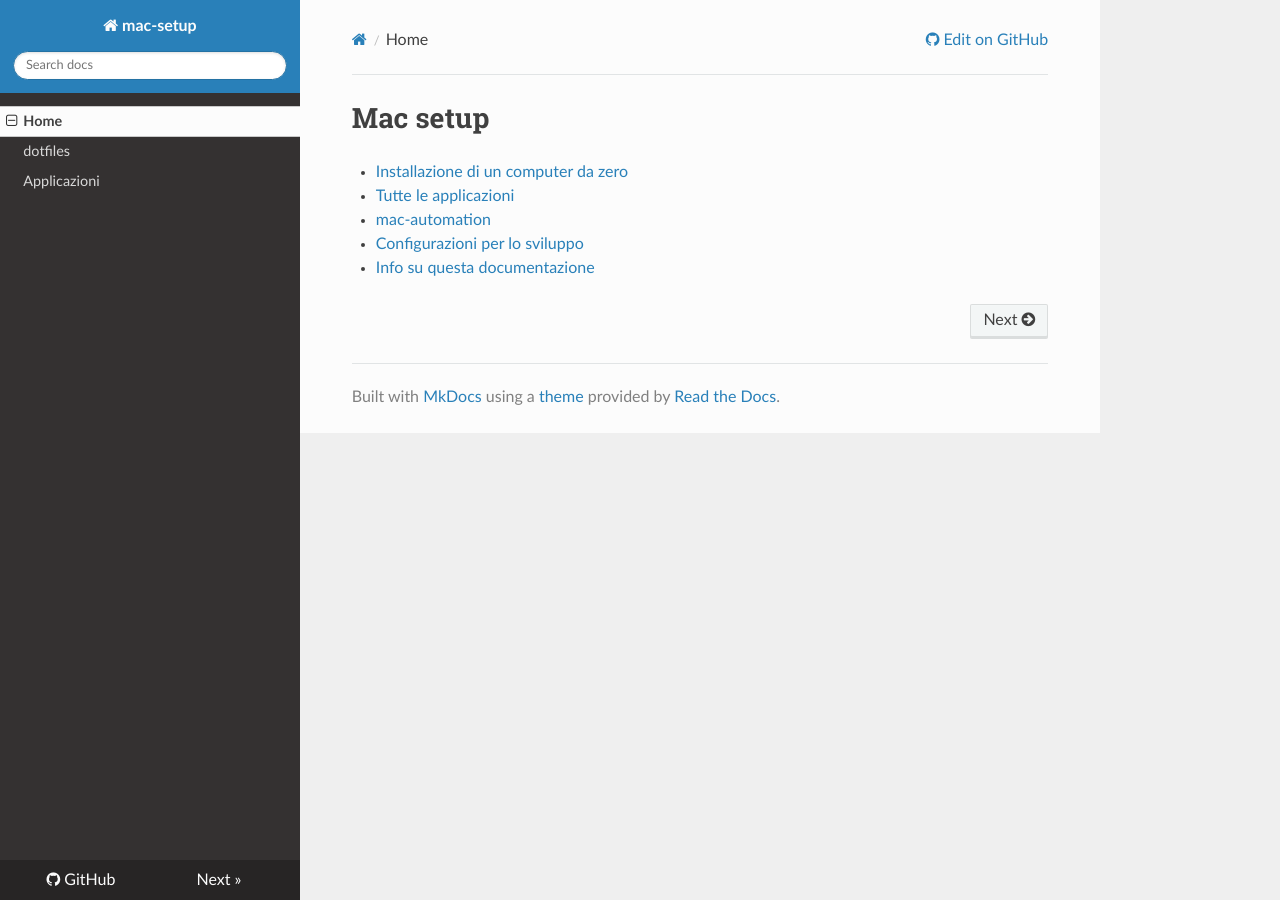
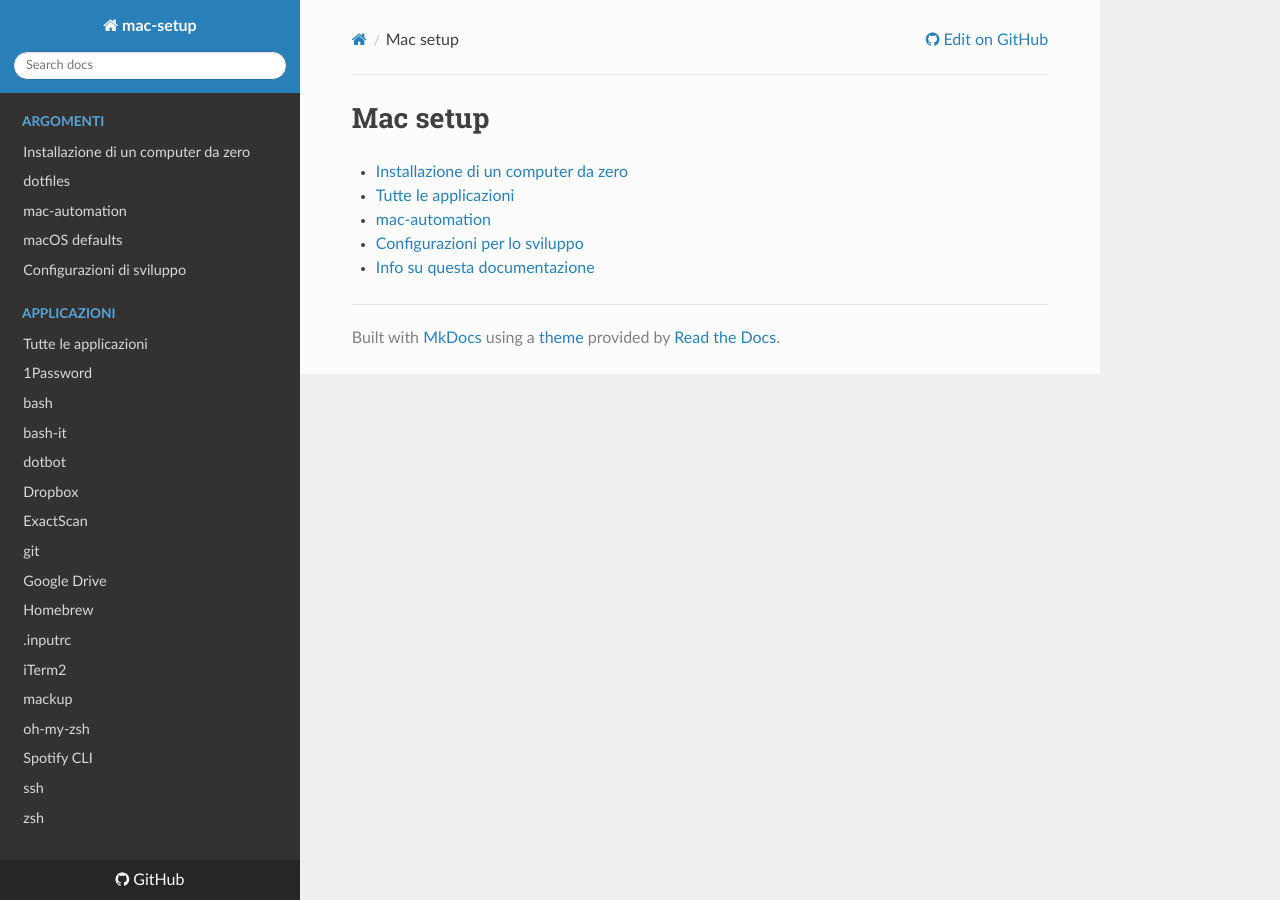
Before and after one commit to magobaol/mac-setup, an MkDocs documentation site: the page built from docs/index.md, in a window 1280 px wide. Built offline with MkDocs 1.6.1, drawn with Linux system fonts in a browser that asks for light colours; nearby versions of some CDN libraries.

Commit message:
Reorganize mkdocs navigation

```diff
--- a/mkdocs.yml
+++ b/mkdocs.yml
@@ -1,13 +1,34 @@
 site_name: mac-setup
 use_directory_urls: false
 repo_url: https://github.com/magobaol/mac-setup
-nav:
-  - Home: index.md
-  - dotfiles: topics/dotfiles.md
-  - Applicazioni: applications/index.md
 theme:
   name: readthedocs
   highlightjs: true
   hljs_languages:
     - php
     - rust
+nav:
+  - Argomenti:
+    - topics/mac-installation.md
+    - topics/dotfiles.md
+    - topics/mac-automation.md
+    - topics/macos-defaults.md
+    - topics/dev-config.md
+  - Applicazioni:
+    - applications/index.md
+    - applications/1password.md
+    - applications/bash.md
+    - applications/bash-it.md
+    - applications/dotbot.md
+    - applications/dropbox.md
+    - applications/exactscan.md
+    - applications/git.md
+    - applications/google-drive.md
+    - applications/homebrew.md
+    - applications/inputrc.md
+    - applications/iterm2.md
+    - applications/mackup.md
+    - applications/oh-my-zsh.md
+    - applications/spotify-cli.md
+    - applications/ssh.md
+    - applications/zsh.md
```
